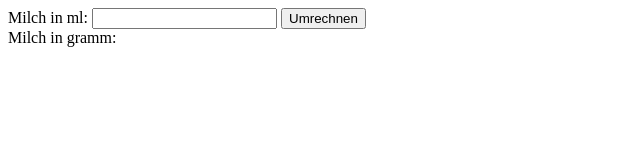
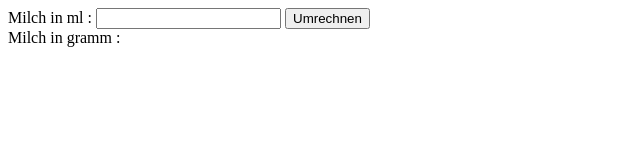
Before and after one commit to riccardawittek/kochumrechner, a plain HTML site: page index.html in a window 1280 px wide. Shown: the full height of the page, 0-640 px from the left. Drawn offline with Linux system fonts and the light colour scheme.

Commit message:
Update index.html
Eingabefeld + Ergebnisfeld dynamisch gemacht

```diff
--- a/index.html
+++ b/index.html
@@ -8,14 +8,24 @@
 
 <body>
     <form id="form">
-       Milch in ml: <input name="Ausgangswert" id="Ausgangswert" />
+      <span id="Eingabelabel"></span> <input name="Ausgangswert" id="Ausgangswert" />
        <button type="submit">Umrechnen</button><br/>
-       Milch in gramm: <output id="ErgebnisMilch" for="Ausgangswert"></output>
+      <span id= "Ergebnislabel"></span> <output id="ErgebnisMilch" for="Ausgangswert"></output>
+    </form>
+    <script type="text/javascript">
+    console.log("start von javascript")
+        let milchObjekt = {
+            name: 'Milch',
+            eingabe: 'ml',
+            faktor: 1.03,
+            ausgabe: 'gramm',
+        }
+        let Eingabefeld = document.getElementById("Eingabelabel")
+        Eingabefeld.innerHTML = milchObjekt.name + " in " + milchObjekt.eingabe + " : "
+        let Ergebnisfeld = document.getElementById("Ergebnislabel")
+        Ergebnisfeld.innerHTML = milchObjekt.name + " in " + milchObjekt.ausgabe + " : "
 
 
-
-    </form>
-    <script type="text/javascript">
         let form = document.getElementById("form")
         form.onsubmit = umrechnung
         function umrechnung(submitedform) {
@@ -23,9 +33,7 @@
             let Ausgangswert = document.getElementById("Ausgangswert").value
             let Umrechnungsfaktor = 1.03
             let Ergebnis = Ausgangswert * Umrechnungsfaktor
-            document.getElementById("ErgebnisMilch")
             let Ergebniselement = document.getElementById("ErgebnisMilch")
-            Ergebniselement.innerHTML
             Ergebniselement.innerHTML = Ergebnis
             return false;
 
```
